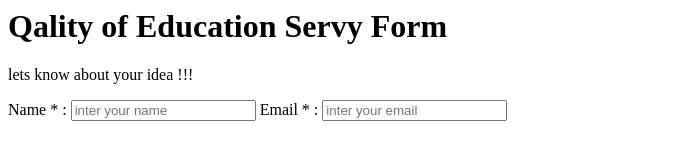
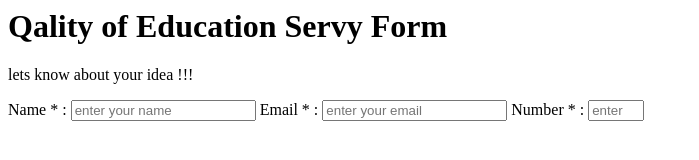
Before and after one commit to Hangama-Rezaee/Quality_of_Education, a plain HTML site: page index.html in a window 1280 px wide. Shown: the whole page, without its empty margins (0-699 px from the left). Drawn offline with Linux system fonts and the light colour scheme.

Commit message:
modify index.html

```diff
--- a/index.html
+++ b/index.html
@@ -14,9 +14,12 @@
     <main>
         <from  id="survey-form">
             <label id="name-label" for="name" >Name * :</label>
-            <input  id="name" type="text"  placeholder='inter your name ' required>
+            <input  id="name" type="text"  placeholder='enter your name ' required>
             <label id="email-label" for="email" >Email * :</label>
-            <input id="email"  type="email"  placeholder='inter your email ' required>
+            <input id="email"  type="email"  placeholder='enter your email ' required>
+            <label id="number-label" for="number" >Number * :</label>
+            <input id="number" type="number" placeholder="enter your number :"  min="10" max="14" required>
+
         </from>
 
     </main>
```
